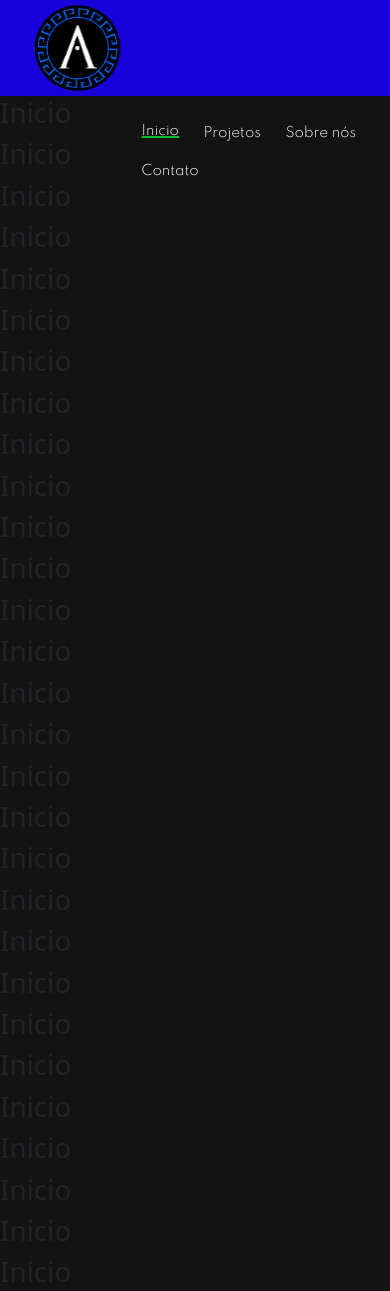
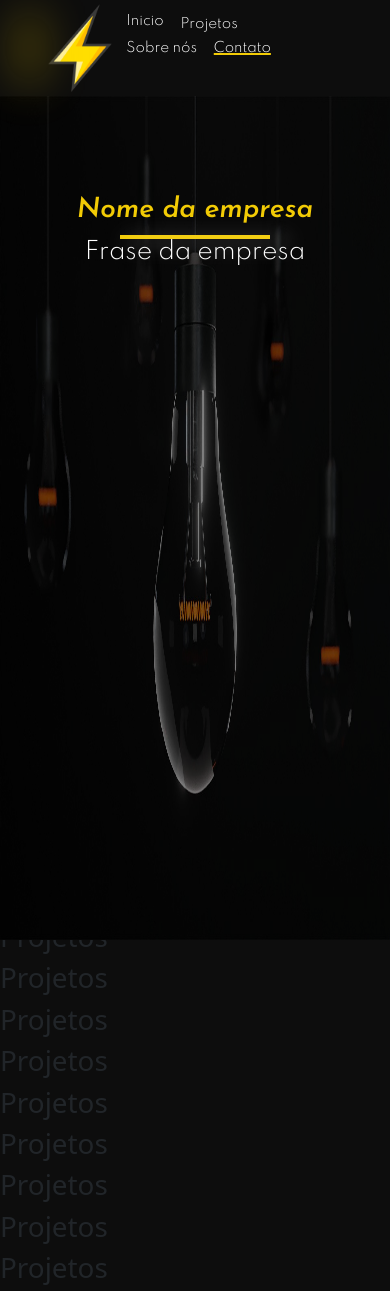
Before and after one commit to leandroSalesCotrim/Projetos-programacao-Web, a PHP site: page / in a window 390 px wide. Shown: the top 1291 px of the page. Run offline with PHP 8.4, Linux system fonts and the light colour scheme.

Commit message:
quase finalizei o menu,mudei a cor do site e acresentei algumas animações
falta deixar o site mais responsivel para finalizar o menu e a parte inicial da pagina

```diff
--- a/Sem-nome/css/style.css
+++ b/Sem-nome/css/style.css
@@ -1,36 +1,64 @@
 #body{
-    background-color: rgb(19, 19, 19);
+    background-color: #0D0D0D;
+    font-size: 16px;
 }
 
 /*Menu*/
 #divMenu{
-    background-color:#1802db;
     position: fixed;
     width: 100%;
     height: 6em;
+    z-index: 4;
 }
 #divLogo{
     height: 100%;
-    width: 6em;
-    margin-left: 8%;
+    margin-left: 5%;
+    max-width: 20%;
     float: left;
     position: relative;
+    animation-duration: 0.7s;
 }
+#divFundo{
+    height: 70%;
+    width: 20%;
+    top: 15%;
+    left: 3%;
+    position: absolute;
+    filter: blur(1.5em);
+    opacity: 0.6;
+    background-color: #F2CB05;
+}
+
 #logo{
     width: auto;
     height: 100%;
 }
-
+@keyframes logo-blink {
+    0% { opacity: 0; }
+    15% { opacity: 1; }
+    30% { opacity: 0; }
+    45% { opacity: 0; }
+    60% { opacity: 0; }
+    75% { opacity: 1; }
+    95% { opacity: 0; }
+    100% { opacity: 0.5; }
+}
+.logo-blink {
+  -webkit-animation: logo-blink .65s linear;
+  -moz-animation: logo-blink .65s linear;
+  -ms-animation: logo-blink .65s linear;
+  -o-animation: logo-blink .65s linear;
+  animation: logo-blink .65s linear;
+  animation-delay: 0.7s;
+}
 #divLink{
-    width:70%;
+    width:60%;
     height: auto;
-    float: right;
-
 }
 .linkInicio  {
     color: white;
-    margin-left: 9%;
-    margin-top: 2em;
+    margin-left: 8%;
+    margin-top: 1em;
     float: left;
     text-decoration: none;
     font-family: 'Spartan', sans-serif;
@@ -38,9 +66,9 @@
 }
  .linkContato   {
     color: white;
-    margin-top: 1.6em;
+    margin-top: 0.60em;
     float: left;
-    padding-left: 9%;
+    padding-left: 8%;
     text-decoration: none;
     text-decoration-color: rgba(0, 0, 0, 0);
     font-family: 'Spartan', sans-serif;
@@ -48,8 +76,8 @@
 }
  .linkSobre   {
     color: white;
-    margin-top: 1.6em;
-    padding-left: 9%;
+    margin-top: 0.606em;
+    padding-left: 8%;
     float: left;
     text-decoration: none;
     text-decoration-color: rgba(0, 0, 0, 0);
@@ -58,8 +86,8 @@
 }
  .linkProjeto   {
     color: white;
-    margin-top: 1.6em;
-    padding-left: 9%;
+    margin-top: 0.60em;
+    padding-left: 8%;
     float: left;
     text-decoration: none;
     text-decoration-color: rgba(0, 0, 0, 0);
@@ -86,26 +114,131 @@
     right: 4%;
     border: none;
     border-radius: 50%;
-    background-color: #00BD32;
+    background-color: #F2CB05;
     outline: none;
     width: 4em;
     height: 4em;
     display: none;
+    z-index: 1;
 }
 #imgBtnTop{
-    width: 60%;
-    height: 60%;
+    width: 50%;
+    height: 50%;
+    margin-left: -0.9em;
+    margin-top: -1em;
+    position: absolute;
+    z-index: 1;
+
+}
+#divFundoBtn{
+    height: 100%;
+    width: 4em;
+    margin-top: -2em;
+    margin-left: -0.7em;
+    filter: blur(1.5em);
+    opacity: 0.6;
+    background-color: #F2CB05;
+    position: absolute;
+}
+@keyframes btnTop-blink {
+    0% { opacity: 0; }
+    10% { opacity: 0.2; }
+    20% { opacity: 0.8; }
+    30% { opacity: 0.1; }
+    40% { opacity: 0.9; }
+    50% { opacity: 0; }
+    60% { opacity: 0; }
+    70% { opacity: 0; }
+    80% { opacity: 0.1; }
+    90% { opacity: 0.2; }
+    93% { opacity: 0.3; }
+    95% { opacity: 0.4; }
+    98% { opacity: 0.5; }
+    100% { opacity: 0.6; }
+}
+.btnTop-blink {
+  -webkit-animation: btnTop-blink .65s linear;
+  -moz-animation: btnTop-blink .65s linear;
+  -ms-animation: btnTop-blink .65s linear;
+  -o-animation: btnTop-blink .65s linear;
+  animation: btnTop-blink .65s linear;
+  animation-delay: 0.7s;
 }
 
-  }
+
 /*Formatação do Scroll*/
 ::-webkit-scrollbar-track {
-    background-color:#8A0005;
+    background-color:#0D0D0D;
 }
 ::-webkit-scrollbar {
     width: 7px;
-    background: #3D1214;
+    background: #F2CB05;
 }
 ::-webkit-scrollbar-thumb {
-    background: #8A0005;
+    background: #404040;
 }
+/*Conteudo do inicio*/
+#divConteudoInicio{
+    width: 100% ;
+    height: 100%;
+    position: absolute ;
+}
+
+#divSobreposicao{
+    width: 100%;
+    height: 100%;
+    background-color: black;
+    position: absolute;
+    z-index: 1;
+    opacity: 0.5;
+}
+#divImgInicio{
+    width: 100%;
+    height: 100%;
+}
+
+#imgInicio{
+    width: 100%;
+    height: 100%;
+}
+
+#divTextoInicio{
+    width: 70%;
+    height: 25%;
+    margin: 0 auto;
+    margin-left: 15%;
+    margin-top: 25%;
+    position: absolute;
+    z-index: 3;
+}
+
+#tituloTxtInicio{
+    font-family: 'Josefin Sans', sans-serif;
+    width: auto;
+    text-align: center;
+    color: #F2CB05;
+}
+
+#subTituloTxtInicio{
+    font-family: 'Spartan', sans-serif;
+    text-align: center;
+    color: white;
+}
+#hrInicio1{
+    width: 60%;
+    height: 2%;
+    margin: 0 auto;
+    background-color: #F2CB05;
+    opacity: 1;
+    z-index: 5;
+}
+#hrInicio2{
+    width: 60%;
+    height: 2%;
+    margin: 0 auto;
+    margin-left: 20%;
+    background-color: white;
+    opacity: 0.4;
+    position: absolute;
+    filter: blur(10px);
+}
--- a/Sem-nome/index.html
+++ b/Sem-nome/index.html
@@ -8,6 +8,7 @@
     <!-- Fonte utilizada -->
     <link rel="preconnect" href="https://fonts.gstatic.com">
     <link href="https://fonts.googleapis.com/css2?family=Spartan:wght@300&display=swap" rel="stylesheet">
+    <link href="https://fonts.googleapis.com/css2?family=Josefin+Sans:ital,wght@1,600&display=swap" rel="stylesheet">
     <!-- Meu CSS e CSS do bootstrap -->
     <link rel="stylesheet" href="css/style.css">
     <link href="https://cdn.jsdelivr.net/npm/bootstrap@5.0.0-beta1/dist/css/bootstrap.min.css" rel="stylesheet" integrity="sha384-giJF6kkoqNQ00vy+HMDP7azOuL0xtbfIcaT9wjKHr8RbDVddVHyTfAAsrekwKmP1" crossorigin="anonymous">
@@ -19,13 +20,16 @@
 </head>
 <body id="body">
 
-    <header id="header">
+    <header id="header" class="container-fluid">
 
-            <div id="divMenu">
+            <div id="divMenu" class="divMenu row align-items-start" >
 
-                <div id="divLogo">
-                    <img  id="logo" src="img/ArisLogo-Leandro.png">
+                <div id="divLogo" class="col animate__backInDown">
+                    <div id="divFundo" class="logo-blink">
+                    </div>
+                    <img  id="logo" src="img/logoRaio.png">
                 </div>
+
 
                 <div id="divLink">
                     <h1><a href="#inicioSec" id="linkInicio" class="linkInicio">Inicio</a></h1>
@@ -38,39 +42,26 @@
 
     </header>
 
-    <section id="inicioSec">
-        <br><br><br><br>
-            <h1>Inicio</h1>
-            <h1>Inicio</h1>
-            <h1>Inicio</h1>
-            <h1>Inicio</h1>
-            <h1>Inicio</h1>
-            <h1>Inicio</h1>
-            <h1>Inicio</h1>
-            <h1>Inicio</h1>
-            <h1>Inicio</h1>
-            <h1>Inicio</h1>
-            <h1>Inicio</h1>
-            <h1>Inicio</h1>
-            <h1>Inicio</h1>
-            <h1>Inicio</h1>
-            <h1>Inicio</h1>
-            <h1>Inicio</h1>
-            <h1>Inicio</h1>
-            <h1>Inicio</h1>
-            <h1>Inicio</h1>
-            <h1>Inicio</h1>
-            <h1>Inicio</h1>
-            <h1>Inicio</h1>
-            <h1>Inicio</h1>
-            <h1>Inicio</h1>
-            <h1>Inicio</h1>
-            <h1>Inicio</h1>
-            <h1>Inicio</h1>
-            <h1>Inicio</h1>
-            <h1>Inicio</h1>
-            <h1>Inicio</h1>
-        </section>
+    <br><br><br><br>
+    <section id="inicioSec" >
+            <div id="divConteudoInicio" >
+                <div id="divTextoInicio" class="container-fluid">
+                        <h1 id="tituloTxtInicio" class="col">Nome da empresa</h1>
+
+                        <hr id="hrInicio1">
+                        <hr id="hrInicio2">
+
+                        <h3  id="subTituloTxtInicio" class="col">Frase da empresa</h3>
+                </div>
+
+                <div id="divSobreposicao" class=""></div>
+
+                <div id="divImgInicio" >
+                    <img id="imgInicio" class="col" src="img/light-bulbs-5488573_1920.jpg" alt="">
+                </div>
+            </div>
+    </section>
+        <br><br><br><br><br>
         <section  id="projetosSec" >
             <h1>Projetos</h1>
             <h1>Projetos</h1>
@@ -176,6 +167,10 @@
             <h1>Contatos</h1>
             <h1>Contatos</h1>
         </section>
-<button id="btnTop" onclick="subir()" class="btn animate__backInRight"><img id="imgBtnTop"src="img/btnTop.png"></button>
-</body>
+        <button id="btnTop" onclick="subir()" class="btn animate__backInRight">
+            <img id="imgBtnTop"src="img/btnTop.png">
+            <div id="divFundoBtn" class="btnTop-blink">
+            </div>
+        </button>
+    </body>
 </html>
--- a/Sem-nome/js/main.js
+++ b/Sem-nome/js/main.js
@@ -2,7 +2,7 @@ $(window).on("scroll touchmove", function() {
 
     if ($(document).scrollTop() >= $("#inicioSec").position().top) {
         $('.linkInicio').css('text-decoration-line', 'underline');
-        $('.linkInicio').css('text-decoration-color', '#00BD32');
+        $('.linkInicio').css('text-decoration-color', '#F2CB05');
         $('.linkInicio').css('text-decoration-thickness', '13%');
         $('.linkProjeto').css('text-decoration', 'none');
         $('.linkSobre').css('text-decoration', 'none');
@@ -11,7 +11,7 @@ $(window).on("scroll touchmove", function() {
 
     if ($(document).scrollTop() >= $("#projetosSec").position().top) {
       $('.linkProjeto').css('text-decoration-line', 'underline');
-      $('.linkProjeto').css('text-decoration-color', '#00BD32');
+      $('.linkProjeto').css('text-decoration-color', '#F29F05');
       $('.linkProjeto').css('text-decoration-thickness', '13%');
       $('.linkInicio').css('text-decoration', 'none');
       $('.linkSobre').css('text-decoration', 'none');
@@ -20,7 +20,7 @@ $(window).on("scroll touchmove", function() {
 
     if ($(document).scrollTop() >= $("#sobreSec").position().top) {
         $('.linkSobre').css('text-decoration-line', 'underline');
-        $('.linkSobre').css('text-decoration-color', '#00BD32');
+        $('.linkSobre').css('text-decoration-color', '#F2CB05');
         $('.linkSobre').css('text-decoration-thickness', '13%');
         $('.linkInicio').css('text-decoration', 'none');
         $('.linkProjeto').css('text-decoration', 'none');
@@ -29,7 +29,7 @@ $(window).on("scroll touchmove", function() {
 
       if ($(document).scrollTop() >= $("#contatoSec").position().top) {
         $('.linkContato').css('text-decoration-line', 'underline');
-        $('.linkContato').css('text-decoration-color', '#00BD32');
+        $('.linkContato').css('text-decoration-color', '#F2CB05');
         $('.linkContato').css('text-decoration-thickness', '13%');
         $('.linkInicio').css('text-decoration', 'none');
         $('.linkSobre').css('text-decoration', 'none');
@@ -42,32 +42,32 @@ $(window).on("scroll touchmove", function() {
   }
 
   function scroll(){
-    let btnTop = document.getElementById("btnTop");
-    let divMenu = document.getElementById("divMenu");
-    let linkInicio = document.getElementById("linkInicio");
-    let linkProjeto = document.getElementById("linkProjeto");
-    let linkSobre = document.getElementById("linkSobre");
-    let linkContato = document.getElementById("linkContato");
+    btnTop = document.getElementById("btnTop");
+    divMenu = document.getElementById("divMenu");
+    fundoLogo = document.getElementById("divFundo");
+    linkInicio = document.getElementById("linkInicio");
+    linkProjeto = document.getElementById("linkProjeto");
+    linkSobre = document.getElementById("linkSobre");
+    linkContato = document.getElementById("linkContato");
+
     if(document.documentElement.scrollTop > 50){
       btnTop.style.display = "block";
       btnTop.style.animationDuration = "0.7s";
       divMenu.style.transition = "0.3s";
-      divMenu.style.backgroundColor = "#1802db1e";
+      divMenu.style.backgroundColor = "#4040402d";
       divMenu.style.height = "4em";
-      linkInicio.style.marginTop= "1em"
-      linkProjeto.style.marginTop= "0.60em";
-      linkSobre.style.marginTop= "0.60em";
-      linkContato.style.marginTop= "0.60em";
+      fundoLogo.style.width = "10%";
+      linkInicio.style.marginTop = "1em"
+      linkProjeto.style.marginTop = "0.60em";
+      linkSobre.style.marginTop = "0.60em";
+      linkContato.style.marginTop = "0.60em";
 
     }else{
       btnTop.style.display = "none";
       divMenu.style.transition = "0.7s";
-      divMenu.style.backgroundColor = "#1802db";
+      divMenu.style.backgroundColor = "#0D0D0D";
       divMenu.style.height = "6em";
-      linkInicio.style.marginTop= "2em"
-      linkProjeto.style.marginTop= "1.6em";
-      linkSobre.style.marginTop= "1.6em";
-      linkContato.style.marginTop= "1.6em";
+      fundoLogo.style.width = "20%";
       //0.60 e 1em
     }
   }
```
Also changed, not shown: Sem-nome/img/light-bulbs-5488573_1920.jpg (added), Sem-nome/img/logoRaio.png (added), Sem-nome/img/logoRaio2.png (added), Sem-nome/img/templateInicio.jpg (added), 2 other files.
